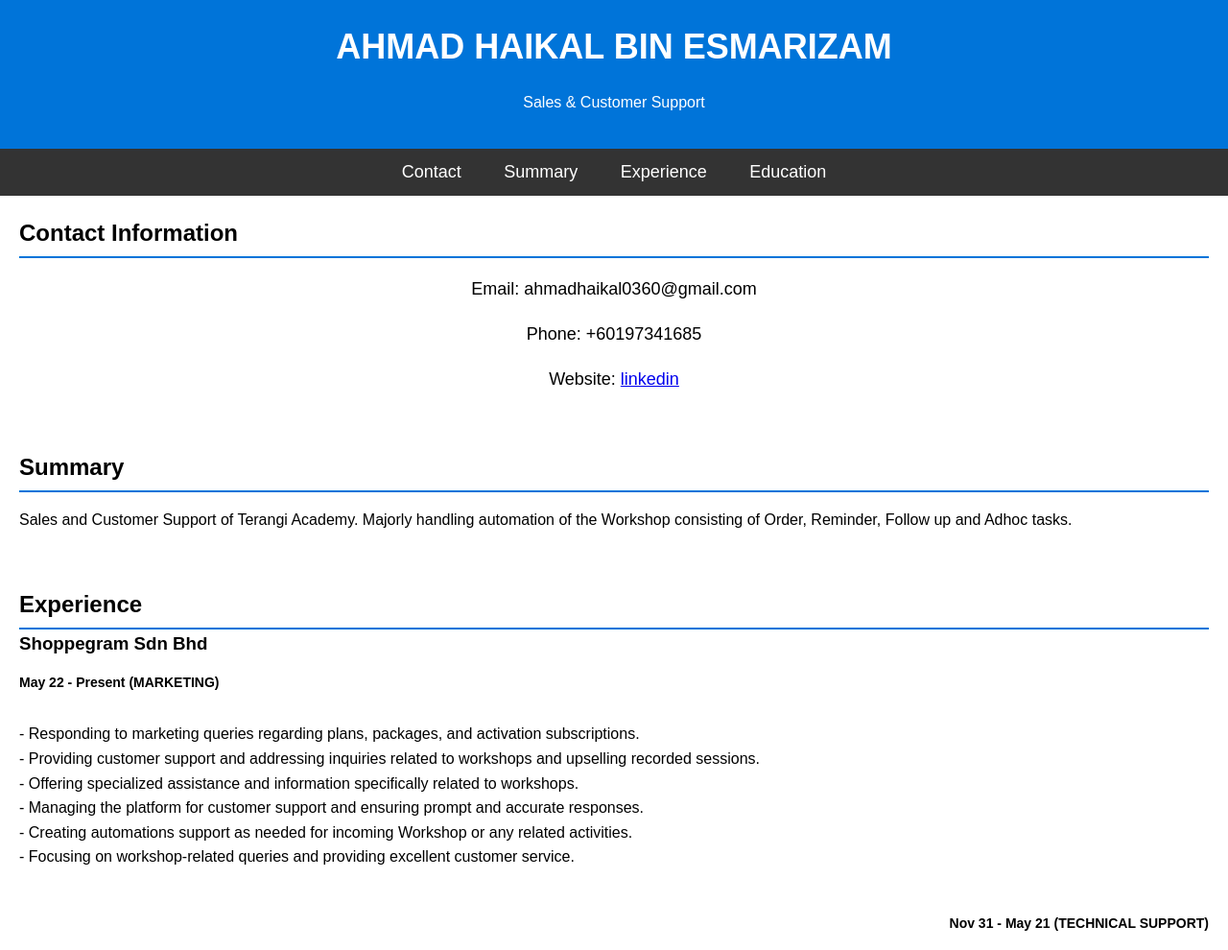
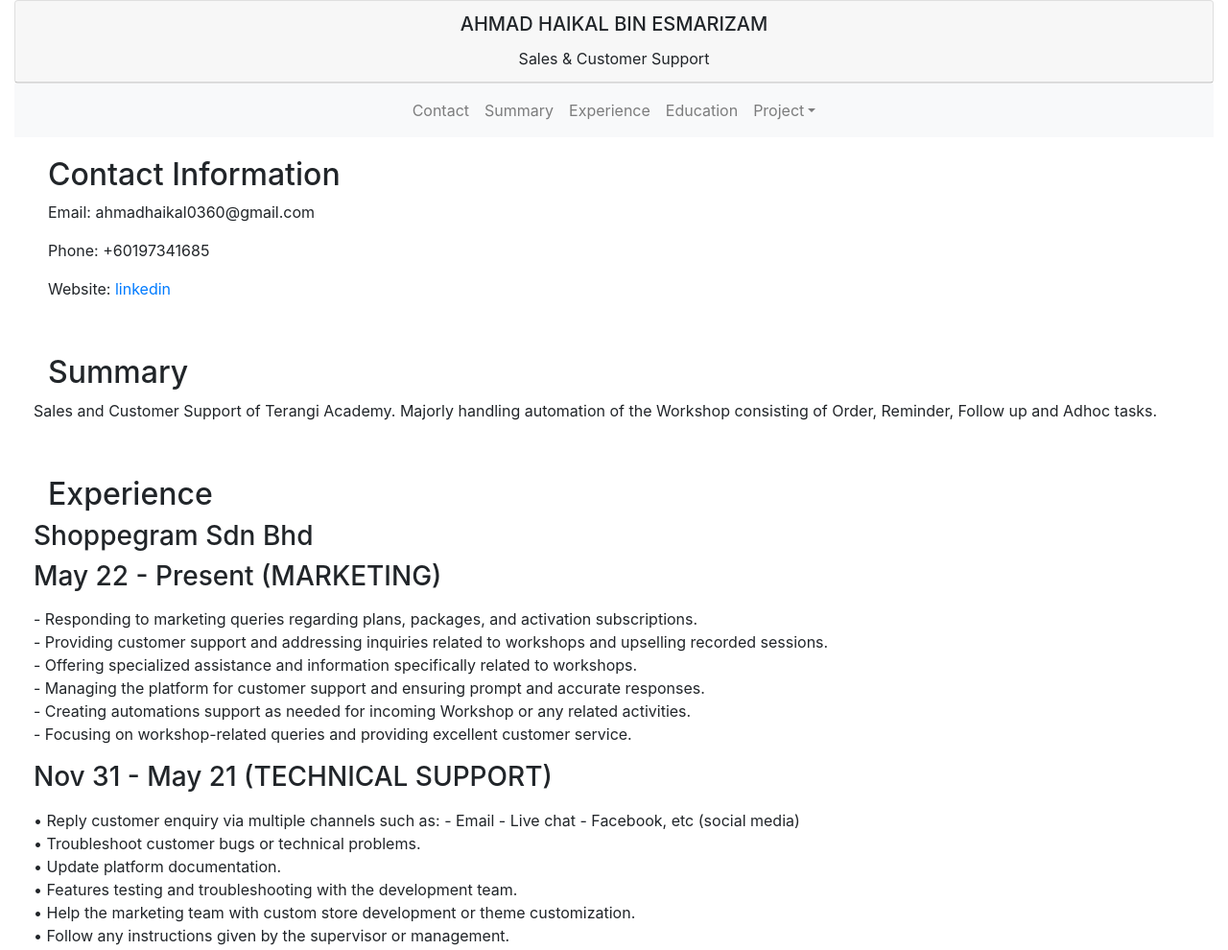
Before and after one commit to haikal036/haikal036, a plain HTML site: page index.html in a window 1280 px wide. Shown: the top 990 px of the page at 96% size. Drawn offline with nearby package versions, Linux system fonts and the light colour scheme.

Commit message:
Big Changes to Main

```diff
--- a/index.html
+++ b/index.html
@@ -2,38 +2,72 @@
 <html>
 <head>
   <title>AHMAD HAIKAL BIN ESMARIZAM</title>
-  <link rel="stylesheet" href="main.css">
+  <link rel="stylesheet" href="https://cdn.jsdelivr.net/npm/bootstrap@4.0.0/dist/css/bootstrap.min.css" integrity="sha384-Gn5384xqQ1aoWXA+058RXPxPg6fy4IWvTNh0E263XmFcJlSAwiGgFAW/dAiS6JXm" crossorigin="anonymous">
+  <script src="https://code.jquery.com/jquery-3.2.1.slim.min.js" integrity="sha384-KJ3o2DKtIkvYIK3UENzmM7KCkRr/rE9/Qpg6aAZGJwFDMVNA/GpGFF93hXpG5KkN" crossorigin="anonymous"></script>
+  <script src="https://cdn.jsdelivr.net/npm/popper.js@1.12.9/dist/umd/popper.min.js" integrity="sha384-ApNbgh9B+Y1QKtv3Rn7W3mgPxhU9K/ScQsAP7hUibX39j7fakFPskvXusvfa0b4Q" crossorigin="anonymous"></script>
+  <script src="https://cdn.jsdelivr.net/npm/bootstrap@4.0.0/dist/js/bootstrap.min.js" integrity="sha384-JZR6Spejh4U02d8jOt6vLEHfe/JQGiRRSQQxSfFWpi1MquVdAyjUar5+76PVCmYl" crossorigin="anonymous"></script>
 </head>
+<!--This html is created using Bootstrap 4.0 -->
 <body>
-  <header>
-    <h1>AHMAD HAIKAL BIN ESMARIZAM</h1>
-    <p>Sales & Customer Support</p>
-  </header>
+  <div class="container-fluid">
+    <div class="card">
+      <div class="card-header d-flex align-items-center flex-column">
+        <h5 class="card-title">AHMAD HAIKAL BIN ESMARIZAM</h5>
+        <p class="card-text">Sales & Customer Support</p>
+      </div>
+    </div>
 
+  <nav class="navbar navbar-expand-lg navbar-light bg-light">
+    <button class="navbar-toggler" type="button" data-toggle="collapse" data-target="#navbarNav" aria-controls="navbarNav" aria-expanded="false" aria-label="Toggle navigation">
+        <span class="navbar-toggler-icon"></span>
+    </button>
       <!-- Navigation Bar -->
-  <nav>
-    <a href="#contact">Contact</a>
-    <a href="#summary">Summary</a>
-    <a href="#experience">Experience</a>
-    <a href="#education">Education</a>
+      <div class="collapse navbar-collapse d-flex justify-content-center" id="navbarNavDropdown">
+          <ul class="navbar-nav">
+              <li class="nav-item">
+                  <a class="nav-link" href="#contact">Contact</a>
+              </li>
+
+              <li class="nav-item">
+                  <a class="nav-link" href="#summary">Summary</a>
+              </li>
+
+              <li class="nav-item">
+                  <a class="nav-link" href="#experience">Experience</a>
+              </li>
+
+              <li class="nav-item">
+                  <a class="nav-link" href="#education">Education</a>
+              </li>
+
+              <li class="nav-item dropdown">
+                  <a class="nav-link dropdown-toggle" href="#" id="navbarDropdownMenuLink" data-toggle="dropdown" aria-haspopup="true" aria-expanded="false">Project</a>
+                      <div class="dropdown-menu" aria-labelledby="navbarDropdownMenuLink">
+                          <a class="dropdown-item" href="#">Money</a>
+                          <a class="dropdown-item" href="#">Learn</a>
+                          <a class="dropdown-item" href="#">Missing Link</a>
+                      </div>
+              </li>
+          </ul>
+      </div>
   </nav>
 
-  <div class="section">
-    <h2 class="section-title" id="contact">Contact Information</h2>
-    <p class="info">Email: ahmadhaikal0360@gmail.com</p>
-    <p class="info">Phone: +60197341685</p>
-    <p class="info">Website: <a href=https://www.linkedin.com/feed/ target="_blank">linkedin</a></p>
+  <div class="card-body">
+    <h2 class="col" id="contact">Contact Information</h2>
+    <p class="col">Email: ahmadhaikal0360@gmail.com</p>
+    <p class="col">Phone: +60197341685</p>
+    <p class="col">Website: <a href=https://www.linkedin.com/feed/ target="_blank">linkedin</a></p>
   </div>
 
-  <div class="section">
-    <h2 class="section-title" id="summary">Summary</h2>
+  <div class="card-body">
+    <h2 class="col" id="summary">Summary</h2>
       <p>
         Sales and Customer Support of Terangi Academy. Majorly handling automation of the Workshop consisting of Order, Reminder, Follow up and Adhoc tasks.
       </p>
   </div>
 
-  <div class="section">
-    <h2 class="section-title" id="experience">Experience</h2>
+  <div class="card-body">
+    <h2 class="col" id="experience">Experience</h2>
       <div class="experience-item">
         <h3>Shoppegram Sdn Bhd</h3>
         <h3><p class="date">May 22 - Present (MARKETING)</p></h3>
@@ -61,16 +95,14 @@
     </div>
 
     <!-- Add more experience items if needed -->
-  </div>
-
-  <div class="section">
-    <h2 class="section-title" id="education">Education</h2>
+  <div class="card-body">
+    <h2 class="col" id="education">Education</h2>
       <div class="education-item">
         <h3>Diploma of Science in Computer Science, University Teknologi Mara</h3>
           <p class="date">2018 - 2021</p>
+            <!-- Add more education items if needed -->
       </div>
-
-    <!-- Add more education items if needed -->
+  </div>
 </div>
 
 </body>
--- a/main.css
+++ b/main.css
@@ -69,21 +69,3 @@ body {
   .education-item .date {
     font-size: 14px;
   }
-
-  /* Navigation Bar Styles */
-  nav {
-    background-color: #333;
-    text-align: center;
-    padding: 10px 0;
-  }
-
-  nav a {
-    color: #fff;
-    text-decoration: none;
-    margin: 0 20px;
-    font-size: 18px;
-  }
-
-  nav a:hover {
-    text-decoration: underline;
-  }
```
Also changed, not shown: index_copy.html (+30 -23 lines). Lines whose indentation alone changed are shown as unchanged.
